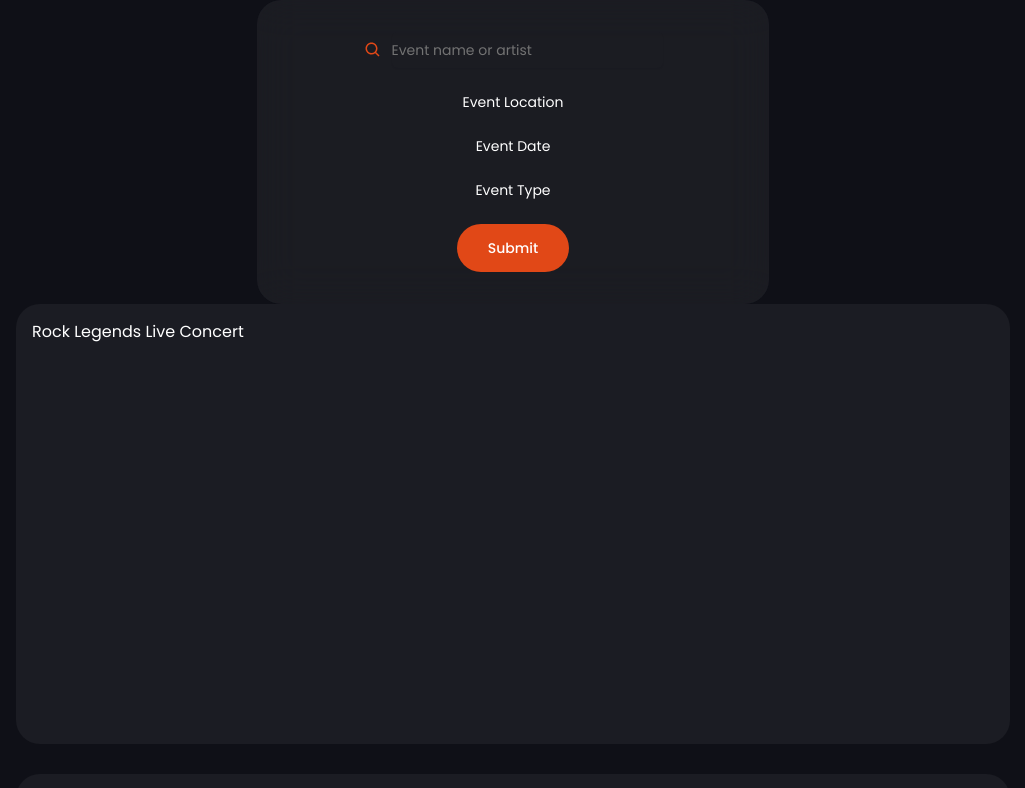
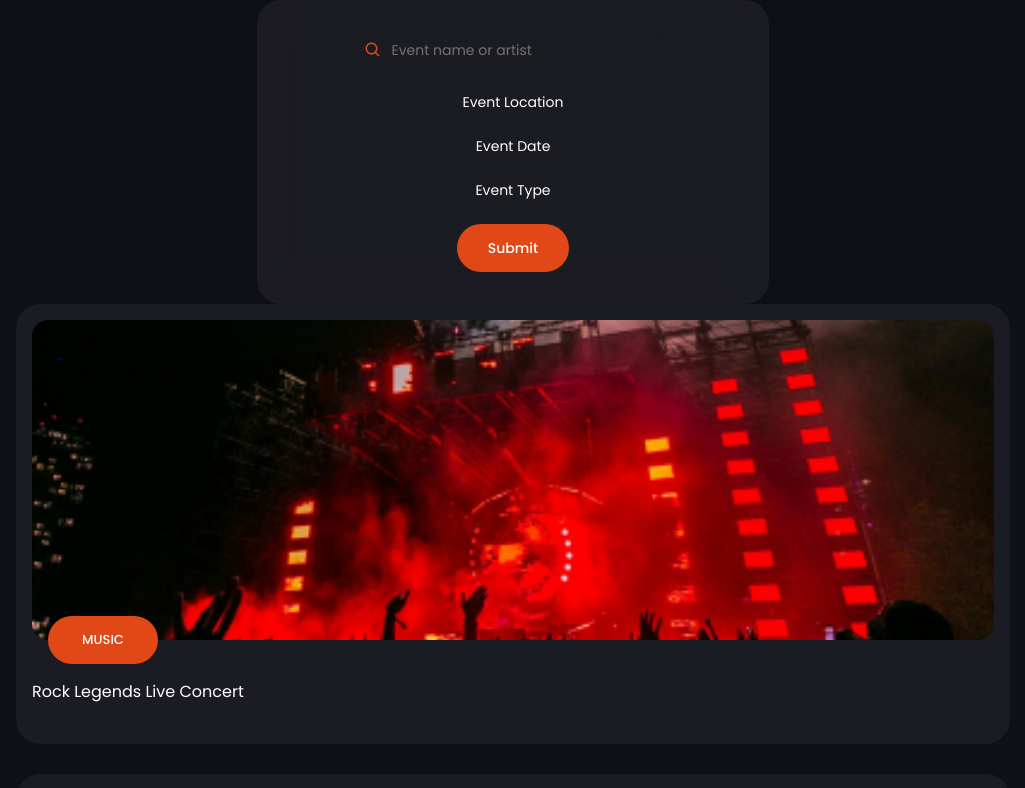
Before and after one commit to Jisap/next15-events, a Next.js app: page / in a window 1280 px wide. Shown: the top 788 px of the page, without its empty margins (127-1152 px from the left). Built offline with nearby package versions, Linux system fonts and the light colour scheme; data requests are answered from the project's data file.

Commit message:
Add event image and type display to Event component

```diff
--- a/components/Events/Event.jsx
+++ b/components/Events/Event.jsx
@@ -6,6 +6,18 @@ import { BiCalendar, BiMap, BiTime } from "react-icons/bi"
 const Event = ({ event }) => {
   return (
     <div className="bg-white/5 hover:bg-white/10 transition-all h-[440px] rounded-3xl flex flex-col justify-start p-4 w-[320px] sm:w-full mx-auto sm:mx-0">
+      <div className="relative w-full h-[320px] mb-10">
+        <Image
+          src={event.img_sm}
+          alt="event image"
+          fill
+          quality={100}
+          className="rounded-2xl object-cover"
+        />
+        <div className="absolute -bottom-[24px] left-4 bg-accent w-[110px] h-[48px] text-[13px] uppercase font-medium rounded-full flex items-center justify-center">
+          {event.type}
+        </div>
+      </div>
       {event.title}
     </div>
   )
```
